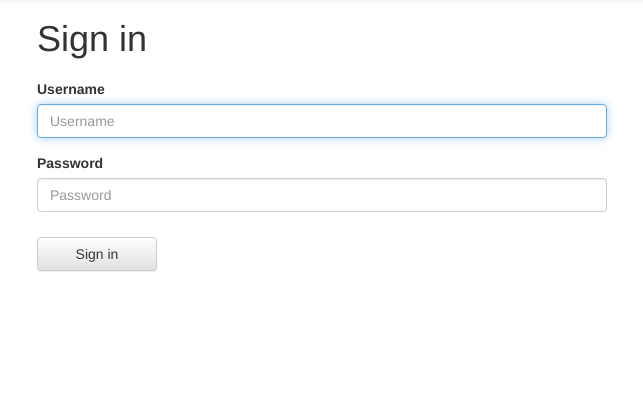
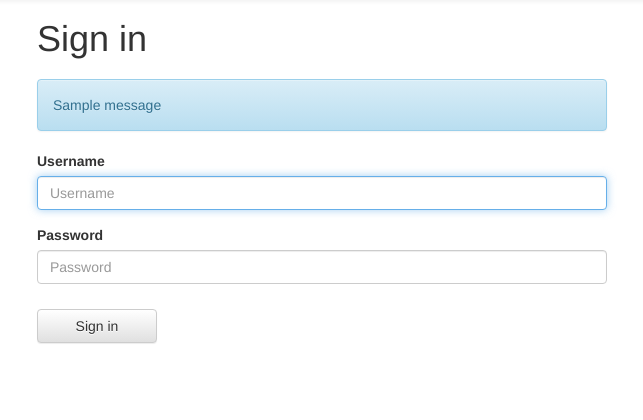
Before and after one commit to markainick/ccshuffle, a Django app: page /en/login/ in a window 1280 px wide. Shown: the part 51-471 px from the top of the page, without its empty margins (318-961 px from the left). Run offline with Django 3.2, Linux system fonts and the light colour scheme; tables that the repository leaves empty hold one stand-in row (values such as "Sample post"); one stand-in notice (Sample message) is shown; parts of the project's set-up code (start-up, migrations or seed data) failed here and were passed over; some libraries are stand-ins or nearby versions.

Commit message:
#3: Success notification for the registration on the following sign in page
  Uses the messages framework:
      https://docs.djangoproject.com/en/1.8/ref/contrib/messages/

  If the user registered successfully, the one-time message is added to
  the request (session, cookie) and is displayed on the sign page, where
  the user is redirected to.

```diff
--- a/shuffle/views.py
+++ b/shuffle/views.py
@@ -13,9 +13,11 @@
 
 import logging
 
+from django.utils.translation import ugettext_lazy as _
 from django.core.urlresolvers import reverse_lazy
 from django.contrib.auth.models import User
 from django.contrib.auth import authenticate, login, logout
+from django.contrib import messages
 from django.views import generic
 from django.shortcuts import redirect
 from django.http import HttpResponse
@@ -112,6 +114,16 @@ class RegisterPageView(generic.CreateView):
     template_name = 'register.html'
     success_url = reverse_lazy('signin')
 
+    def post(self, request, *args, **kwargs):
+        response = super(type(self), self).post(request, *args, **kwargs)
+        form = self.get_form()
+        # Success message for the registration, displayed on the 'sign in' page, where the user is redirected to.
+        if form.is_valid():
+            messages.add_message(request, messages.SUCCESS,
+                                 _('Welcome %(username)s ! Your account has been created, now you can login.' % {
+                                     'username': form.cleaned_data.get('username')}))
+        return response
+
     def get_context_data(self, **kwargs):
         context = super(type(self), self).get_context_data(**kwargs)
         context['globalLoginForm'] = LoginForm
--- a/templates/signin.html
+++ b/templates/signin.html
@@ -22,10 +22,13 @@
             <form id="login-form" method="post">
                 {% csrf_token %}
                 <div class="notification-container">
-                    {% if login_notification %}
-                        {% comment %} TODO Issue #3 <https://github.com/outofbits/ccshuffle/issues/3>
-                        <p id="login-notification" class="alert alert-info" role="alert"> {{ login_notification }} </p>
-                        {% endcomment %}
+                    {% if messages %}
+                        {% for message in messages %}
+                            {% if message.level == DEFAULT_MESSAGE_LEVELS.SUCCESS %}
+                                <p id="login-notification" class="alert alert-info"
+                                   role="alert"> {{ message }} </p>
+                            {% endif %}
+                        {% endfor %}
                     {% endif %}
                 </div>
                 <div class="form-group">
```
Also changed, not shown: locale/de/LC_MESSAGES/django.po, 1 other file.
